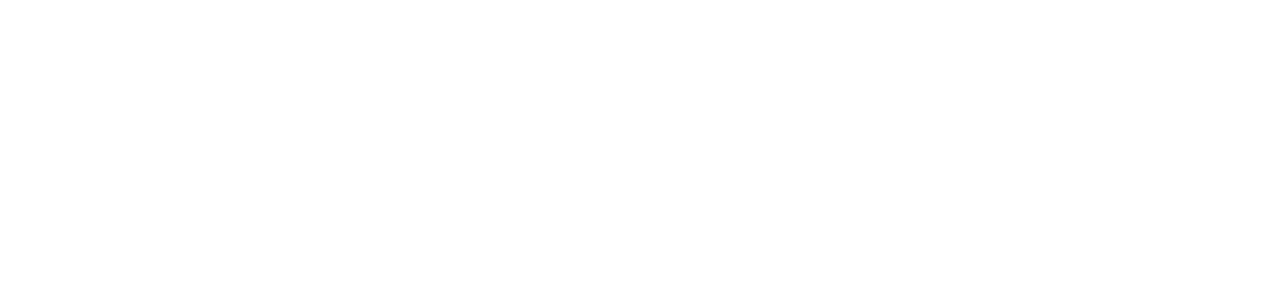
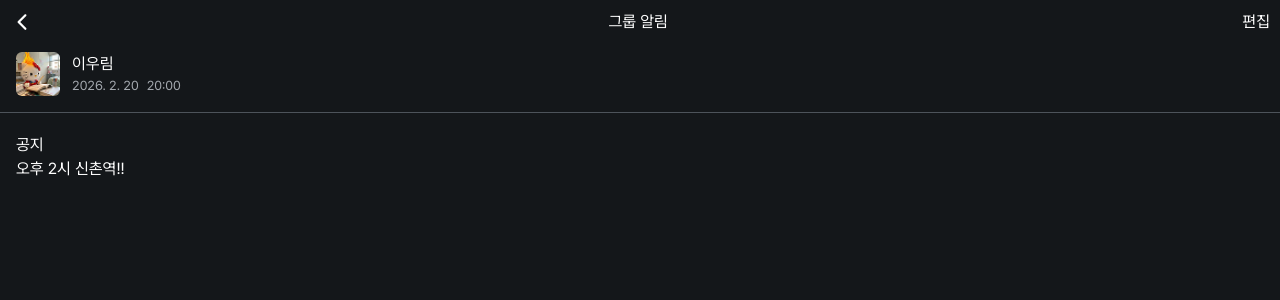
Before and after one commit to CEOS-Developers/react-messenger-23rd, a React (Vite) app: page /notice-page in a window 1280 px wide. Before the commit this address had no page. Shown: the top 300 px of the page. Built offline with nearby package versions, Linux system fonts and the light colour scheme.

Commit message:
feat: implement NoticePage UI

```diff
--- a/src/App.tsx
+++ b/src/App.tsx
@@ -1,6 +1,7 @@
 import { Routes, Route } from "react-router-dom";
 import ChatRoomPage from "./pages/ChatRoom";
 import ChatListPage from "./pages/ChatList";
+import NoticePage from "./components/ChatRoom/Noticepage";
 import "./App.css";
 
 function App() {
@@ -10,6 +11,7 @@
 
       <Route path="/chatroom" element={<ChatRoomPage />} />
       <Route path="/chatlist" element={<ChatListPage />} />
+      <Route path="/notice-page" element={<NoticePage />} />
 
       <Route
         path="*"
--- a/src/components/ChatRoom/NoticeBar.tsx
+++ b/src/components/ChatRoom/NoticeBar.tsx
@@ -1,6 +1,9 @@
+import { useNavigate } from "react-router-dom";
 import { IoIosArrowDown } from "react-icons/io";
 
 export default function NoticeBar() {
+  const navigate = useNavigate();
+
   return (
     <div className="px-3 py-2 w-full">
       <div className="flex items-center justify-between bg-gray70 px-4 py-3 rounded-lg">
@@ -14,7 +17,10 @@
           <span className="text-white font-body-01">공지</span>
         </div>
 
-        <button className="text-white text-2xl">
+        <button
+          className="text-white text-2xl"
+          onClick={() => navigate("/notice-page")}
+        >
           <IoIosArrowDown />
         </button>
       </div>
--- /dev/null
+++ b/src/components/ChatRoom/NoticePage.tsx
@@ -0,0 +1,40 @@
+import { IoIosArrowBack } from "react-icons/io";
+
+export default function NoticePage() {
+  return (
+    <>
+      {/* 상단 바 */}
+      <div className="flex h-11 w-full px-2.5 py-4 justify-between items-center text-white">
+        <button>
+          <IoIosArrowBack className="w-6 h-6" />
+        </button>
+        <span className="text-body-01">그룹 알림</span>
+        <button>
+          <span className="text-body-01">편집</span>
+        </button>
+      </div>
+      {/* 프로필 */}
+      <div className="flex text-white pt-2 pb-4 px-4">
+        <img
+          src="/images/profiles/leewoorim.png"
+          className="w-11 h-11 shrink-0 rounded-md mr-3"
+          alt="profileImage"
+        />
+        <div className="flex flex-col">
+          <span className="text-body-01">이우림</span>
+          <div className="flex text-caption-01 text-gray30 gap-2">
+            <p>2026. 2. 20</p>
+            <p>20:00</p>
+          </div>
+        </div>
+      </div>
+      <hr className="text-gray60" />
+
+      {/* 내용 */}
+      <div className="flex flex-col text-white text-body-01 pt-5 pb-2.5 px-4">
+        <span>공지</span>
+        <span>오후 2시 신촌역!!</span>
+      </div>
+    </>
+  );
+}
--- a/src/index.css
+++ b/src/index.css
@@ -65,4 +65,5 @@
 
 body {
   font-family: var(--font-pretendard);
+  background-color: #14171a;
 }
--- a/src/pages/ChatRoom.tsx
+++ b/src/pages/ChatRoom.tsx
@@ -29,7 +29,7 @@
   const opponent = users.find((u) => u.id === opponentId);
 
   return (
-    <main className="bg-black flex flex-col h-screen">
+    <main className="flex flex-col h-screen">
       <ChatHeader name={opponent?.name || "알 수 없음"} />
       <NoticeBar />
       {/* 메세지 리스트 */}
--- a/vite.config.ts
+++ b/vite.config.ts
@@ -3,5 +3,11 @@
 import tailwindcss from "@tailwindcss/vite";
 
 export default defineConfig({
+  server: {
+    watch: {
+      usePolling: true, // 파일 변화를 더 공격적으로 감시합니다
+    },
+  },
+
   plugins: [react(), tailwindcss()],
 });
```
